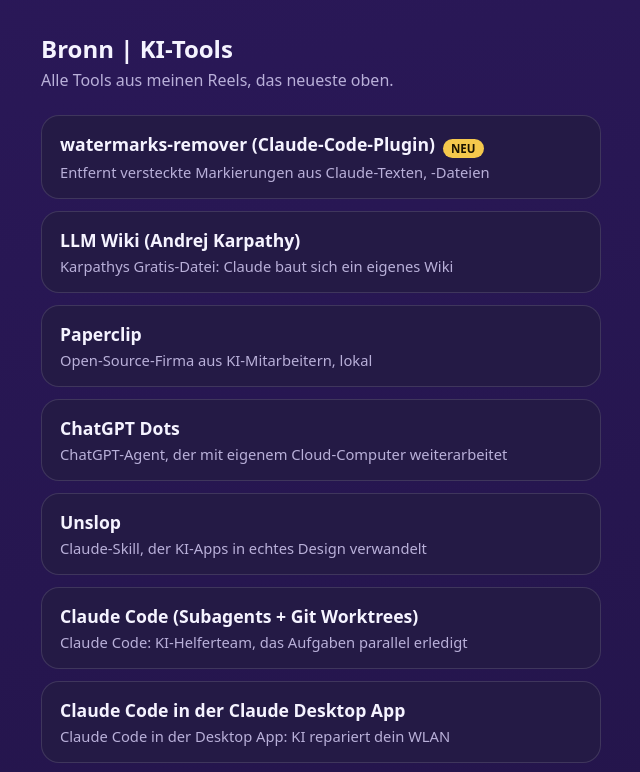
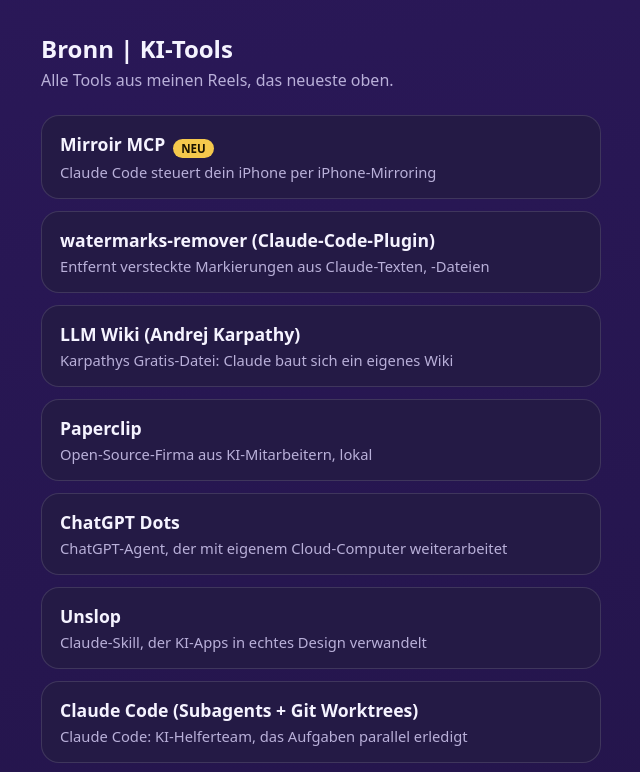
Before and after one commit to noahpf008/bronn-legal, a plain HTML site: page links.html in a window 1280 px wide. Shown: the top 772 px of the page, without its empty margins (319-959 px from the left). Drawn offline with Linux system fonts and the light colour scheme.

Commit message:
Link-Seite: Mirroir MCP (101-ig-Dfz2lQ-PKEC)

```diff
--- a/links.html
+++ b/links.html
@@ -14,7 +14,8 @@ footer{margin-top:32px;color:var(--dim);font-size:.8em}footer a{color:var(--dim)
 <h1>Bronn | KI-Tools</h1>
 <p class="sub">Alle Tools aus meinen Reels, das neueste oben.</p>
 <!-- TOOLS-START (wird von der Pipeline gepflegt) -->
-<a class="tool" id="100-ig-df-rcnhgjt5" href="https://github.com/guillaumemeyer/watermarks-remover"><b>watermarks-remover (Claude-Code-Plugin)</b><span class="neu">NEU</span><span>Entfernt versteckte Markierungen aus Claude-Texten, -Dateien</span></a>
+<a class="tool" id="101-ig-dfz2lq-pkec" href="https://github.com/jfarcand/mirroir-mcp"><b>Mirroir MCP</b><span class="neu">NEU</span><span>Claude Code steuert dein iPhone per iPhone-Mirroring</span></a>
+<a class="tool" id="100-ig-df-rcnhgjt5" href="https://github.com/guillaumemeyer/watermarks-remover"><b>watermarks-remover (Claude-Code-Plugin)</b><span>Entfernt versteckte Markierungen aus Claude-Texten, -Dateien</span></a>
 <a class="tool" id="98-ig-dfnuyq9psct" href="https://gist.github.com/karpathy/442a6bf555914893e9891c11519de94f"><b>LLM Wiki (Andrej Karpathy)</b><span>Karpathys Gratis-Datei: Claude baut sich ein eigenes Wiki</span></a>
 <a class="tool" id="97-ig-dfa9nqcxkgz" href="https://github.com/paperclipai/paperclip"><b>Paperclip</b><span>Open-Source-Firma aus KI-Mitarbeitern, lokal</span></a>
 <a class="tool" id="96-ig-dfxfz0gphy0" href="https://chatgpt.com/features/dots/"><b>ChatGPT Dots</b><span>ChatGPT-Agent, der mit eigenem Cloud-Computer weiterarbeitet</span></a>
```
